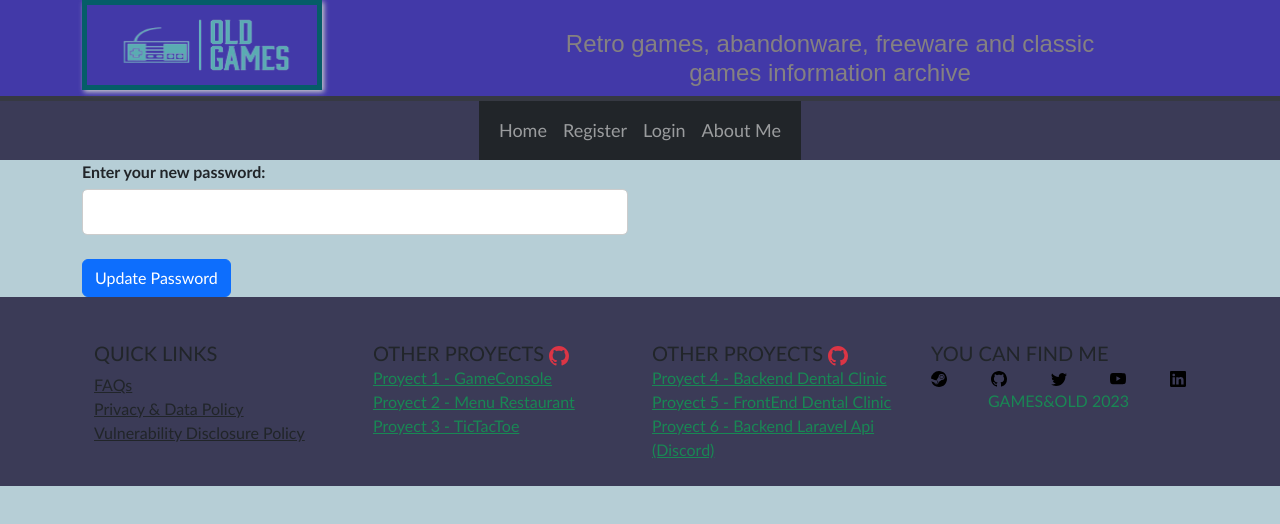
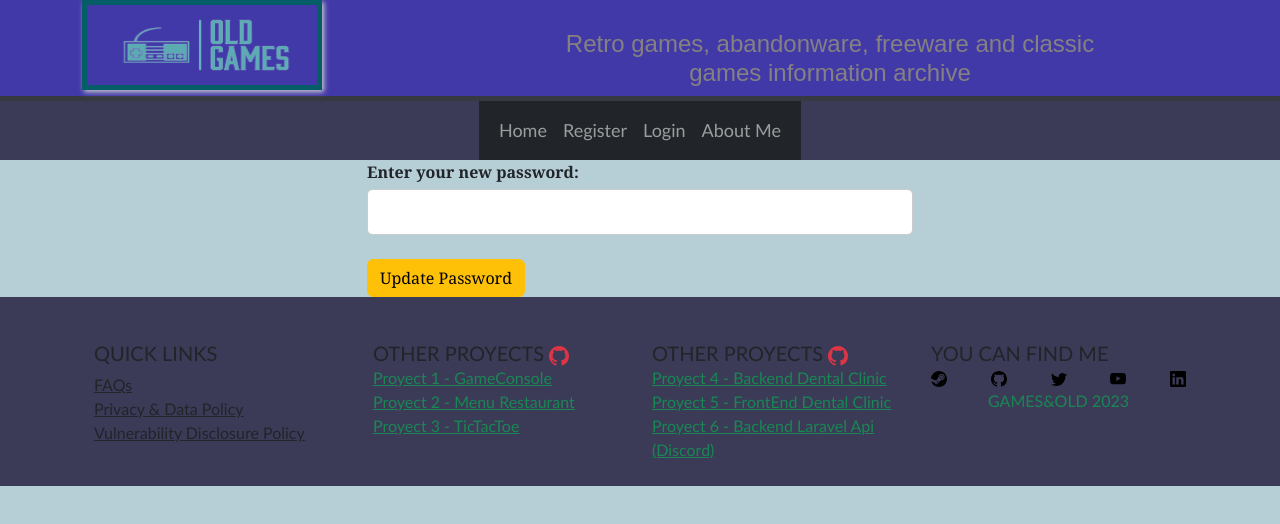
Before and after one commit to AlvaroBernabe/aba-geekshubs-fsd-val-Front-Final-Proyect, a React (Vite) app in the folder FrontFinal/: page /login/update in a window 1280 px wide. Shown: the top 524 px of the page. Built offline with nearby package versions, Linux system fonts and the light colour scheme.

Commit message:
style: Profile Change Password Modal Style finished

```diff
--- a/FrontFinal/src/index.css
+++ b/FrontFinal/src/index.css
@@ -41,6 +41,7 @@ body {
 .ButtonModalGames , .ButtonModalProfile{
   justify-content: space-between;
   display: flex;
+  margin-top: 1em;
 }
 
 .textoHeader {
@@ -190,3 +191,15 @@ body {
 .text2 {
   margin-left: 10px;
 }
+
+/* .buttonChangePassword, .buttonProfileUpdate {
+  border-radius: 25px 25px 25px 25px;
+}
+.buttonChangePassword {
+  background-color: rgb(118, 2, 2);
+} */
+
+.ChangePassword {
+  font-family:Cambria, Cochin, Georgia, Times, 'Times New Roman', serif;
+  justify-content: center;
+}
--- a/FrontFinal/src/layout/profile/Profile.jsx
+++ b/FrontFinal/src/layout/profile/Profile.jsx
@@ -47,7 +47,7 @@ export const Profile = () => {
   return (
     <>
       <div className="divProfile">
-        <Card style={{ width: "20rem" }}>
+        <Card style={{ width: "21rem" }}>
           <ListGroup variant="flush">
             <ListGroup.Item>
               <span className="text1"> Name:</span>
@@ -76,11 +76,11 @@ export const Profile = () => {
           </ListGroup>
           <div className="ButtonModalProfile">
             <Button variant="primary" onClick={handleShowUpdate}>
-              Update Game
+              Update Profile
             </Button>
             <Modal show={update} onHide={handleCloseUpdate}>
               <Modal.Header closeButton>
-                <Modal.Title>Update Game</Modal.Title>
+                <Modal.Title>Update Profile</Modal.Title>
               </Modal.Header>
               <Modal.Body><ProfileUpdate /></Modal.Body>
               <Modal.Footer>
--- a/FrontFinal/src/layout/profile/update/ProfileUpdate.jsx
+++ b/FrontFinal/src/layout/profile/update/ProfileUpdate.jsx
@@ -123,10 +123,13 @@ export const ProfileUpdate = () => {
 
   return (
     <>
-      <div className="divPrincipal">
-        <div className="loginDesign">
+      <div>
         {welcome !== "" ? (
-            <div>{welcome}</div>
+          <div className="divWellcome">
+            <Card>
+              <Card.Header>{welcome}</Card.Header>
+            </Card>
+          </div>
         ) : (
           <div>
             <Container>
@@ -244,7 +247,6 @@ export const ProfileUpdate = () => {
           </div>
         )}
       </div>
-      </div>
     </>
   );
 };
--- a/FrontFinal/src/layout/users/changeLogin/ChangeLogin.jsx
+++ b/FrontFinal/src/layout/users/changeLogin/ChangeLogin.jsx
@@ -3,7 +3,7 @@ import { userData } from "../../userSlice";
 import { useSelector } from "react-redux";
 import { useNavigate } from "react-router-dom";
 import { loginUpdate } from "../../services/apiCalls";
-import { Button, Col, Container, Form, Row } from "react-bootstrap";
+import { Button, Card, Col, Container, Form, Row } from "react-bootstrap";
 import { InputText } from "../../../components/InputText/InputText";
 import { validate } from "../../../helpers/useful";
 
@@ -11,6 +11,7 @@ export const ChangeLogin = () => {
   const credentialsRdx = useSelector(userData);
   let email = credentialsRdx?.credentials?.usuario?.email;
   const navigate = useNavigate();
+  const [welcome, setWelcome] = useState("");
 
   const [user, setUser] = useState({
     email: email,
@@ -35,7 +36,6 @@ export const ChangeLogin = () => {
   });
 
   const [registerAct, setRegisterAct] = useState(false);
-  const [welcome, setWelcome] = useState("");
 
   useEffect(() => {
     for (let error in userError) {
@@ -82,33 +82,33 @@ export const ChangeLogin = () => {
   };
 
   const updateLogin = () => {
-
     try {
       loginUpdate(user, credentialsRdx.credentials?.token);
-
+      setWelcome(`Correctly Updated Password`);
+      setTimeout(() => {
+        window.location.reload(true);
+      }, 1500);
     } catch (error) {
-
+      setWelcome(`Password Error`);
+      setTimeout(() => {
+        window.location.reload(true);
+      }, 2000);
     }
-    console.log("victoria");
-    // setWelcome(`Correctly Updated Profile`);
-    // setTimeout(() => {
-    //     navigate("/user/myprofile");
-    // }, 2500);
   };
-
-  // console.log(user, "hola soy user");
-  // console.log(valiuser, "hola soy vali user");
 
   return (
     <>
-      <div className="divPrincipal">
-        <div className="loginDesign">
+      <div>
         {welcome !== "" ? (
-            <div>{welcome}</div>
+          <div className="divWellcome">
+            <Card>
+              <Card.Header>{welcome}</Card.Header>
+            </Card>
+          </div>
         ) : (
           <div>
             <Container>
-                <Row className="LoginForm">
+              <Row className="ChangePassword">
                 <Col lg={6}>
                   <Form>
                     <Form.Group>
@@ -133,7 +133,7 @@ export const ChangeLogin = () => {
                     <br />
                     <Button
                       className="botonLog"
-                        // variant="primary"
+                      variant="warning"
                       onClick={() => updateLogin()}
                     >
                       {" "}
@@ -146,7 +146,6 @@ export const ChangeLogin = () => {
           </div>
         )}
       </div>
-      </div>
     </>
   );
 };
```
Lines whose indentation alone changed are shown as unchanged.
